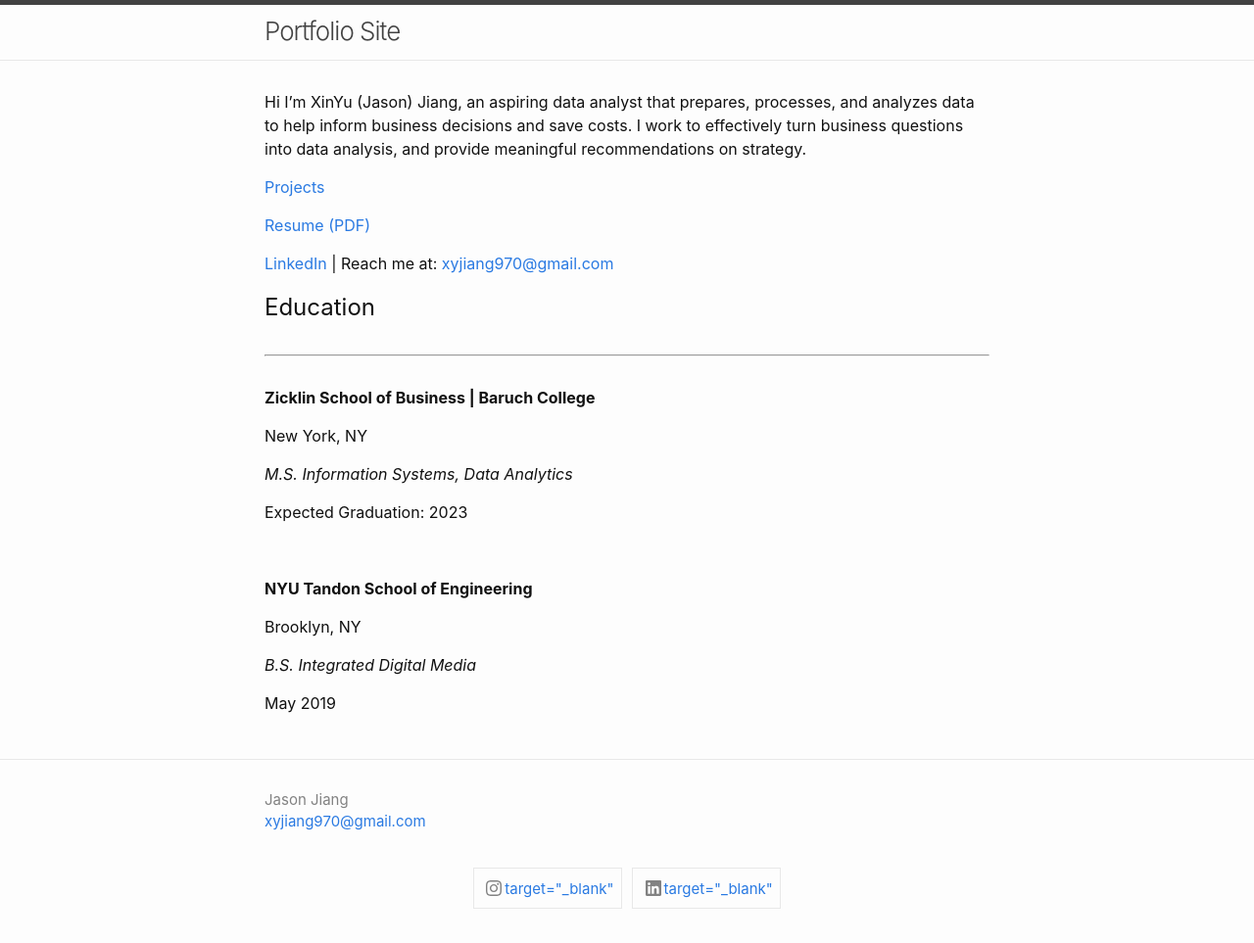
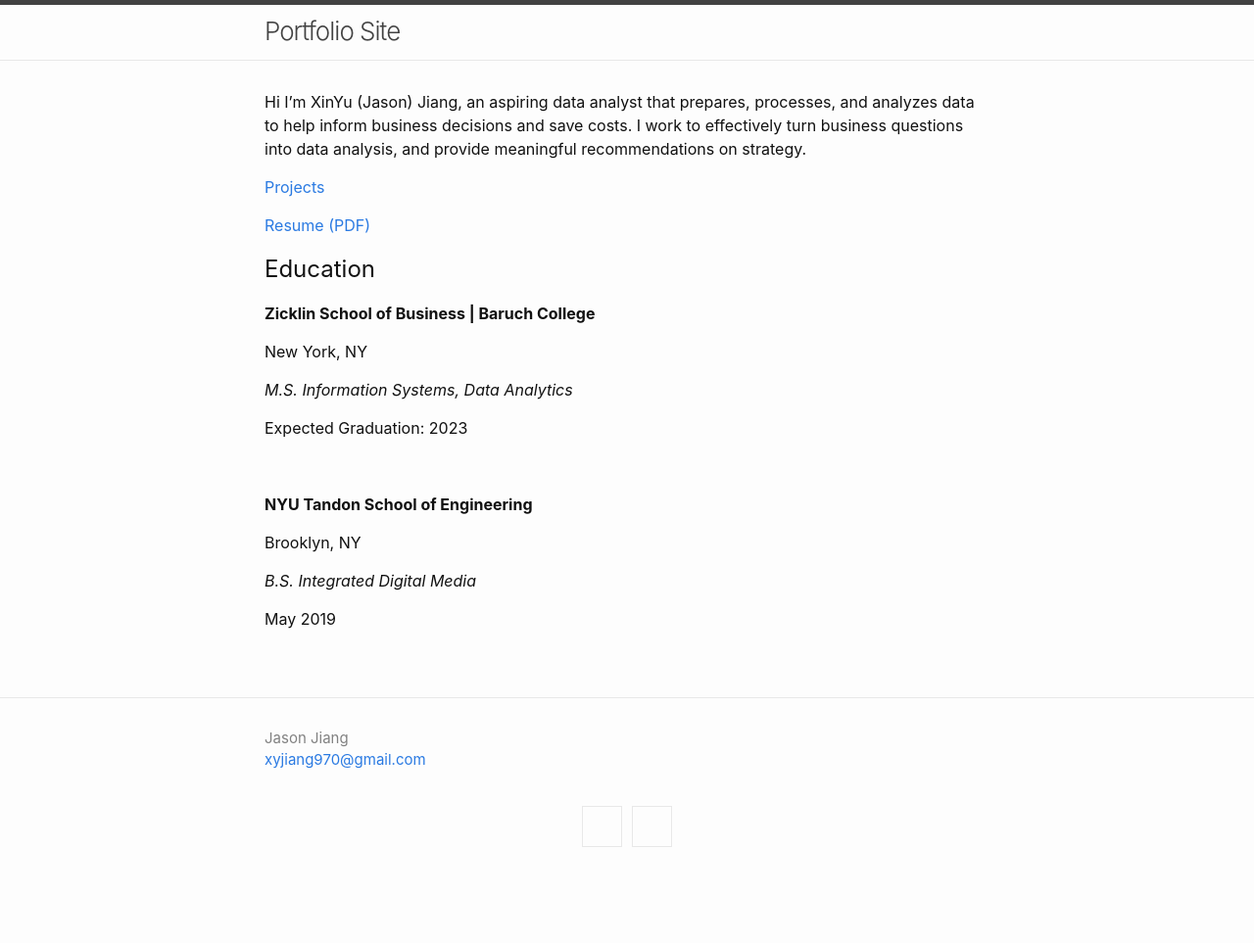
Before and after one commit to xyjiang970/xyjiang970.github.io, a Jekyll site: the page built from index.md, in a window 1280 px wide. Shown: the whole page at 98% size. Built offline with Jekyll 4.4.1, drawn with Linux system fonts in a browser that asks for light colours; after the commit the page ends 900 px from its top, so only the background shows below that.

Commit message:
Add files via upload

```diff
--- a/_config.yml
+++ b/_config.yml
@@ -7,7 +7,7 @@
   # line in _config.yml. It will appear in your document head meta (for
   # Google search results) and in your feed.xml site description.
 
-show_excerpts: true # set to true to show excerpts on the homepage
+#show_excerpts: false # set to true to show excerpts on the homepage
 
 # Minima date format
 # refer to https://shopify.github.io/liquid/filters/date/ if you want to customize this
@@ -51,8 +51,8 @@
 # this and add the path to the pages in order as they should show up
 header_pages:
   # - about.md
-  /jason_resume.
-  /projects/projects_home.md
+  - jason_resume.
+  - projects/projects_home.md
 
 # Build settings
 theme: minima
--- a/_includes/social.html
+++ b/_includes/social.html
@@ -5,10 +5,10 @@
   {%- if social.dribbble -%}<li><a rel="me" href="https://dribbble.com/{{ social.dribbble | cgi_escape | escape }}" title="{{ social.dribbble | escape }}"><svg class="svg-icon grey"><use xlink:href="{{ '/assets/minima-social-icons.svg#dribbble' | relative_url }}"></use></svg></a></li>{%- endif -%}
   {%- if social.facebook -%}<li><a rel="me" href="https://www.facebook.com/{{ social.facebook | cgi_escape | escape }}" title="{{ social.facebook | escape }}"><svg class="svg-icon grey"><use xlink:href="{{ '/assets/minima-social-icons.svg#facebook' | relative_url }}"></use></svg></a></li>{%- endif -%}
   {%- if social.flickr -%}<li><a rel="me" href="https://www.flickr.com/photos/{{ social.flickr | cgi_escape | escape }}" title="{{ social.flickr | escape }}"><svg class="svg-icon grey"><use xlink:href="{{ '/assets/minima-social-icons.svg#flickr' | relative_url }}"></use></svg></a></li>{%- endif -%}
-  {%- if social.github -%}<li><a rel="me" href="https://github.com/{{ social.github | cgi_escape | escape }}" title="{{ social.github | escape }}"><svg class="svg-icon grey"><use xlink:href="{{ '/assets/minima-social-icons.svg#github' | relative_url }}"></use></svg>target="_blank"</a></li>{%- endif -%}
+  {%- if social.github -%}<li><a rel="me" href="https://github.com/{{ social.github | cgi_escape | escape }}" title="{{ social.github | escape }}"><svg class="svg-icon grey"><use xlink:href="{{ '/assets/minima-social-icons.svg#github' | relative_url }} target="_blank""></use></svg></a></li>{%- endif -%}
   {%- if social.stackoverflow -%}<li><a rel="me" href="https://stackoverflow.com/users/{{ social.stackoverflow | cgi_escape | escape }}" title="{{ social.stackoverflow | escape }}"><svg class="svg-icon grey"><use xlink:href="{{ '/assets/minima-social-icons.svg#stackoverflow' | relative_url }}"></use></svg></a></li>{%- endif -%}
-  {%- if social.instagram -%}<li><a rel="me" href="https://www.instagram.com/{{ social.instagram | cgi_escape | escape }}" title="{{ social.instagram | escape }}"><svg class="svg-icon grey"><use xlink:href="{{ '/assets/minima-social-icons.svg#instagram' | relative_url }}"></use></svg>target="_blank"</a></li>{%- endif -%}
-  {%- if social.linkedin -%}<li><a rel="me" href="https://www.linkedin.com/in/{{ social.linkedin | cgi_escape | escape }}" title="{{ social.linkedin | escape }}"><svg class="svg-icon grey"><use xlink:href="{{ '/assets/minima-social-icons.svg#linkedin' | relative_url }}"></use></svg>target="_blank"</a></li>{%- endif -%}
+  {%- if social.instagram -%}<li><a rel="me" href="https://www.instagram.com/{{ social.instagram | cgi_escape | escape }}" title="{{ social.instagram | escape }}"><svg class="svg-icon grey"><use xlink:href="{{ '/assets/minima-social-icons.svg#instagram' | relative_url }} target="_blank""></use></svg></a></li>{%- endif -%}
+  {%- if social.linkedin -%}<li><a rel="me" href="https://www.linkedin.com/in/{{ social.linkedin | cgi_escape | escape }}" title="{{ social.linkedin | escape }}"><svg class="svg-icon grey"><use xlink:href="{{ '/assets/minima-social-icons.svg#linkedin' | relative_url }} target="_blank""></use></svg></a></li>{%- endif -%}
   {%- if social.pinterest -%}<li><a rel="me" href="https://www.pinterest.com/{{ social.pinterest | cgi_escape | escape }}" title="{{ social.pinterest | escape }}"><svg class="svg-icon grey"><use xlink:href="{{ '/assets/minima-social-icons.svg#pinterest' | relative_url }}"></use></svg></a></li>{%- endif -%}
   {%- for mst in social.mastodon -%}{%- if mst.username and mst.instance -%}<li><a rel="me" href="https://{{ mst.instance | cgi_escape | escape}}/@{{mst.username}}" title="{{ mst.username | escape }}"><svg class="svg-icon grey"><use xlink:href="{{ '/assets/minima-social-icons.svg#mastodon' | relative_url }}"></use></svg></a></li>{%- endif -%}{%- endfor -%}
   {%- if social.twitter -%}<li><a rel="me" href="https://twitter.com/{{ social.twitter | cgi_escape | escape }}" title="{{ social.twitter | escape }}"><svg class="svg-icon grey"><use xlink:href="{{ '/assets/minima-social-icons.svg#twitter' | relative_url }}"></use></svg></a></li>{%- endif -%}
--- a/index.md
+++ b/index.md
@@ -14,11 +14,7 @@
 
 [Resume (PDF)](/jason_resume.pdf){:target="_blank"}
 
-
-[LinkedIn](https://www.linkedin.com/in/xyjiang/){:target="_blank"} \| Reach me at: [xyjiang970@gmail.com](mailto:xyjiang970@gmail.com)
-
 ## Education
---------------------
 **Zicklin School of Business \| Baruch College**
 
 New York, NY
```
